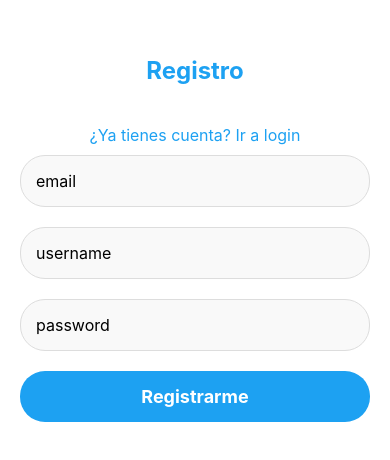
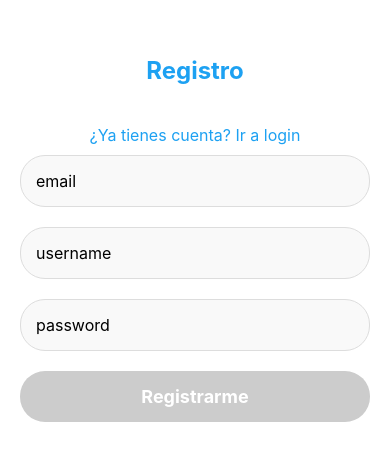
Before and after one commit to TM-udesa/Grupo6-REACTNATIVE, a React Native app: screen /Register in a window 390 px wide. Shown: the part 178-638 px from the top of the page. Built offline with nearby package versions, Linux system fonts and the light colour scheme.

Commit message:
boton register y homeMenu

```diff
--- a/src/components/NewPost.js
+++ b/src/components/NewPost.js
@@ -3,8 +3,8 @@ import { View, Text, TouchableOpacity, StyleSheet, TextInput } from "react-nativ
 import { auth, db } from "../firebase/config";
 
 export default class NewPost extends Component {
-  constructor() {
-    super();
+  constructor(props) {
+    super(props);
     this.state = {
       posts: [],
       message: "",
@@ -22,7 +22,7 @@ export default class NewPost extends Component {
     })
     .then(() => {
       console.log('Post agregado exitosamente');
-      this.props.navigation.navigate('Home');
+      this.props.navigation.navigate('home');
     })
     .catch(error => {
       this.setState({ errorMessage: error.message });
--- a/src/screens/Register.js
+++ b/src/screens/Register.js
@@ -29,7 +29,7 @@ export default class Register extends Component {
       isValid = false;
     }
     if (!userName) {
-      errors.userName = "El campo nombre de usuario está vacío.";
+      errors.userName = "El campo username de usuario está vacío.";
       isValid = false;
     }
     if (!password) {
@@ -76,6 +76,7 @@ export default class Register extends Component {
   }
 
   render() {
+    const datos = this.state.email !== "" && this.state.userName !== "" && this.state.password !== "";
     return (
       <View style={styles.container}>
         <Text style={styles.header}>Registro</Text>
@@ -107,7 +108,11 @@ export default class Register extends Component {
           value={this.state.password}
         />
         {this.state.errors.password === "" ? null : <Text style={styles.error}>{this.state.errors.password}</Text>}
-        <TouchableOpacity style={styles.button} onPress={() => this.onSubmit()}>
+        <TouchableOpacity onPress={() => this.onSubmit()}
+          style={[styles.button,
+          { backgroundColor: datos ? '#1DA1F2' : '#CCCCCC' }
+          ]}
+          disabled={!datos}>
           <Text style={styles.buttonText}> Registrarme </Text>
         </TouchableOpacity>
 
```
